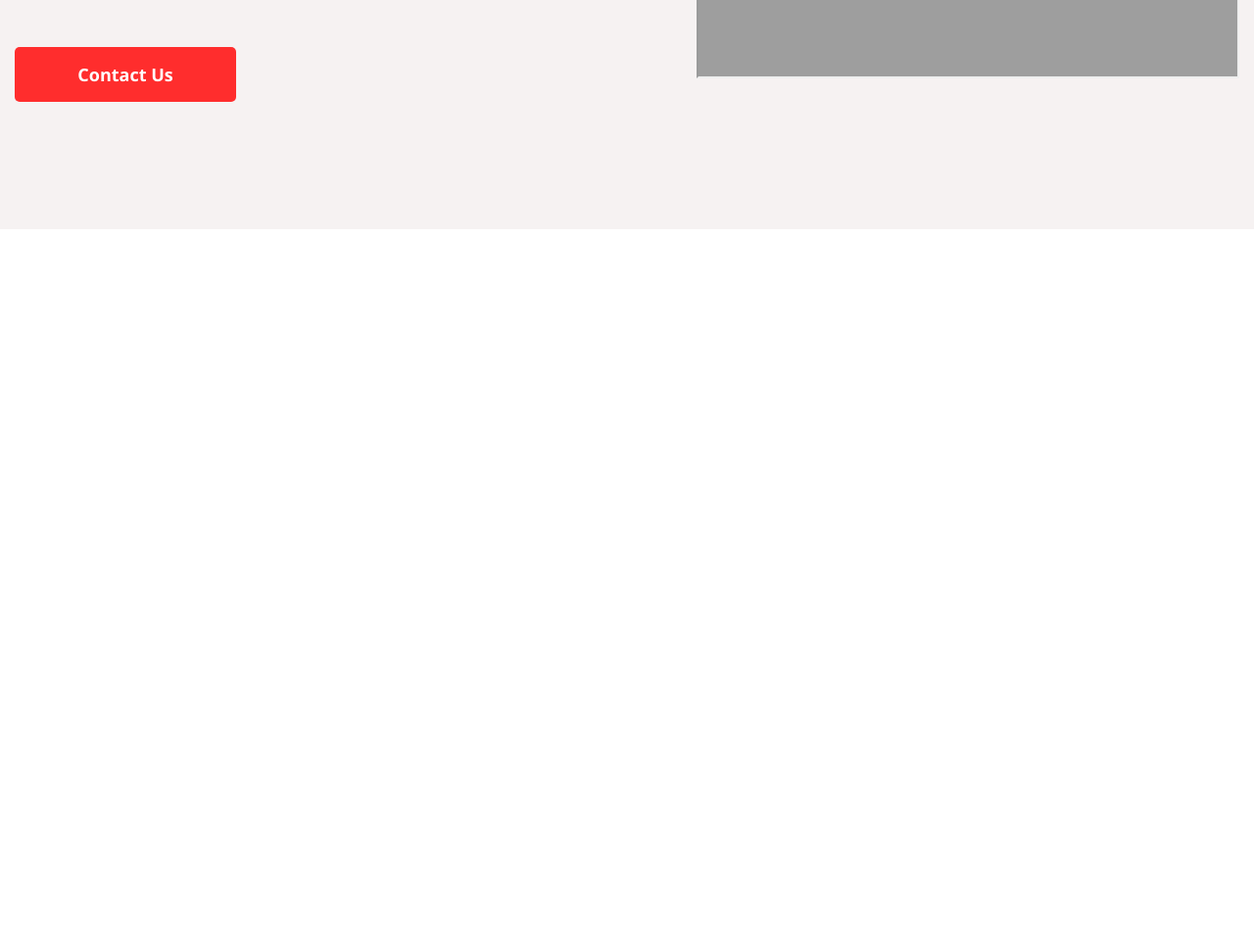
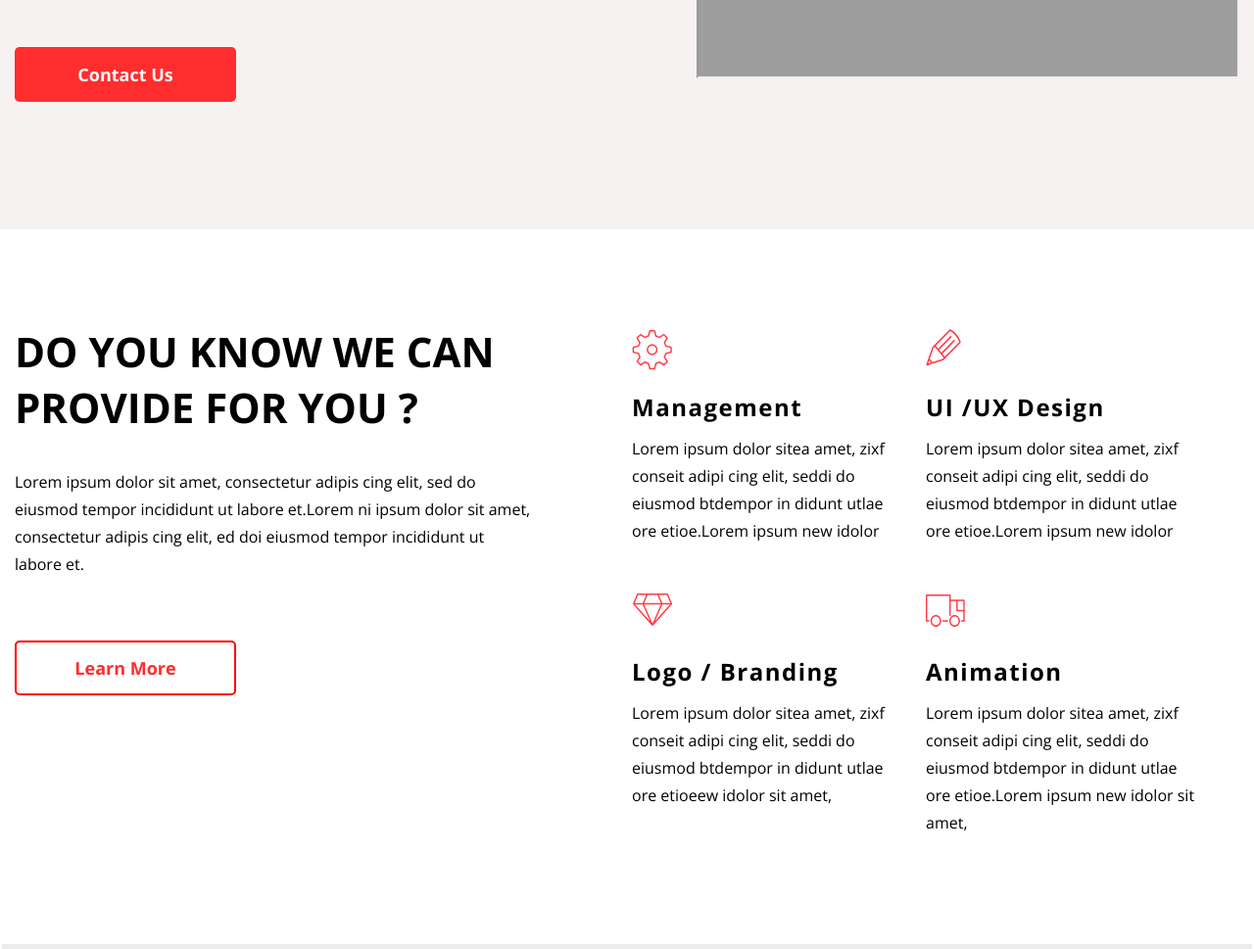
Before and after one commit to MuhRuslan00/lesson, a plain HTML site: page index.html in a window 1280 px wide. Shown: the part 500-1469 px from the top of the page at 98% size. Before the commit the page ends 800 px from the top, so only its background shows below. Drawn offline with nearby package versions, Linux system fonts and the light colour scheme; grey boxes are pictures that could not be loaded.

Commit message:
lesson 33

```diff
--- a/index.html
+++ b/index.html
@@ -36,6 +36,43 @@
                 <iframe class="video" src="https://www.youtube.com/embed/CxgOKJh4zWE"></iframe>
             </section>
         </div>
+        <section class="section providing">
+            <div class="providing__content">
+                <h2 class="providing__heading text__heading">do you know we can provide for you ?</h2>
+                <p class="providing__text content__text">Lorem ipsum dolor sit amet, consectetur adipis
+                    cing elit, sed do eiusmod tempor incididunt ut labore et.Lorem ni ipsum
+                    dolor sit amet, consectetur adipis cing elit, ed doi eiusmod tempor
+                    incididunt ut labore et.</p>
+                <button class="button button_white" type="submit">Learn More</button>
+            </div>
+            <!-- 2 right part -->
+            <div class="providing__blocks">
+                <div class="providing__blocks__content">
+                    <h3 class="blocks__heading heading__manage">Management</h3>
+                    <p class="providing__text">Lorem ipsum dolor sitea amet, zixf conseit
+                        adipi cing elit, seddi do eiusmod btdempor in didunt utlae ore
+                        etioe.Lorem ipsum new idolor</p>
+                </div>
+                <div class="providing__blocks__content">
+                    <h3 class="blocks__heading heading__ui">UI /UX Design</h3>
+                    <p class="providing__text">Lorem ipsum dolor sitea amet, zixf conseit
+                        adipi cing elit, seddi do eiusmod btdempor in didunt utlae ore
+                        etioe.Lorem ipsum new idolor </p>
+                </div>
+                <div class="providing__blocks__content">
+                    <h3 class="blocks__heading heading__logo">Logo / Branding</h3>
+                    <p class="providing__text">Lorem ipsum dolor sitea amet, zixf conseit
+                        adipi cing elit, seddi do eiusmod btdempor in didunt utlae ore
+                        etioeew idolor sit amet,</p>
+                </div>
+                <div class="providing__blocks__content">
+                    <h3 class="blocks__heading heading__animation">Animation</h3>
+                    <p class="providing__text">Lorem ipsum dolor sitea amet, zixf conseit
+                        adipi cing elit, seddi do eiusmod btdempor in didunt utlae ore
+                        etioe.Lorem ipsum new idolor sit amet,</p>
+                </div>
+            </div>
+        </section>
 
 
 </body>
--- a/styles/style.css
+++ b/styles/style.css
@@ -157,3 +157,107 @@ li {
     max-width: 50%;
     margin-top: 0;
 }
+.providing {
+    padding-top: 102px;
+    padding-bottom: 60px;
+    border-bottom: 5px solid #ECECEC;
+}
+
+.providing__content {
+    flex: 1 1 502px;
+    max-width: 548px;
+    margin-bottom: 50px;
+    margin-right: 50px;
+}
+
+.providing__heading {
+    max-width: 100%;
+    position: relative;
+    margin-top: 0;
+    bottom: 6px;
+    margin-bottom: 28px;
+
+}
+
+.providing__text {
+    margin-top: 22px;
+    margin-bottom: 50px;
+    padding-right: 18px;
+}
+
+.button_white {
+    display: flex;
+    font-family: 'Open Sans';
+    font-weight: 700;
+    font-size: 18px;
+    color: #FF2D2D;
+    background-color: #FFFFFF;
+    border: 2px solid #FF0000;
+    max-width: 226px;
+    height: 56px;
+    border-radius: 5px;
+    margin-top: 64px;
+}
+
+.button_white:hover {
+    background-color: #dbd9d9;
+}
+
+.button:active {
+    background-color: #f5f0f0;
+
+}
+
+/* 2 right part */
+.providing__blocks {
+    flex: 1 1 488px;
+    max-width: 620px;
+    display: flex;
+    flex-wrap: wrap;
+}
+
+.providing__blocks__content {
+    flex: 1 1 300px;
+    max-width: 300px;
+    margin-bottom: 50px;
+}
+
+.blocks__heading {
+    font-family: 'Open Sans';
+    margin: 0;
+    letter-spacing: 1.5px;
+    font-weight: 600;
+    font-size: 24px;
+    margin-bottom: 12px;
+}
+
+.blocks__heading::before {
+    display: block;
+    width: 41px;
+    height: 41px;
+    margin-bottom: 22px;
+}
+
+.providing__text {
+    font-family: 'Open Sans';
+    margin: 0;
+    line-height: 28px;
+    font-weight: 400;
+    font-size: 16px;
+}
+
+.heading__manage::before {
+    content: url(../img/shape1.svg);
+}
+
+.heading__ui::before {
+    content: url(../img/pensle2.svg);
+}
+
+.heading__logo::before {
+    content: url(../img/dimont3.svg);
+}
+
+.heading__animation::before {
+    content: url(../img/car4.svg);
+}
```
Also changed, not shown: img/car4.svg (added), img/dimont3.svg (added), img/pensle2.svg (added), img/shape1.svg (added).
